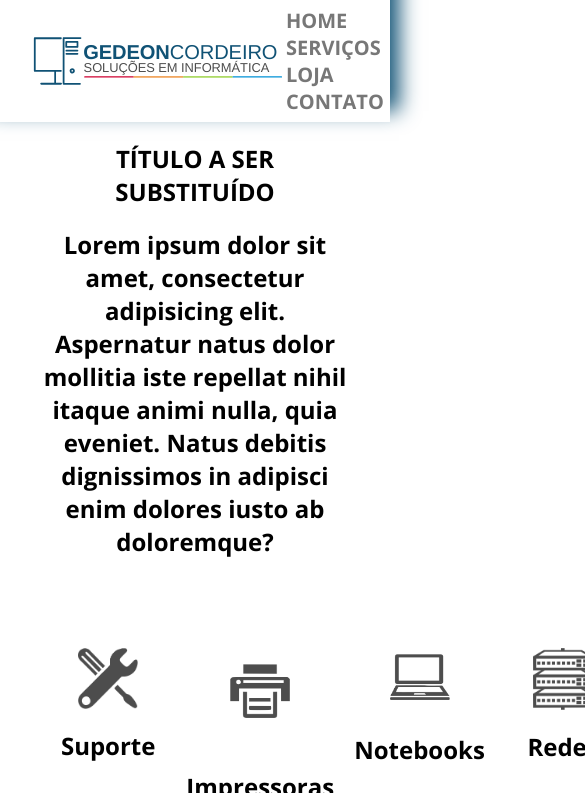
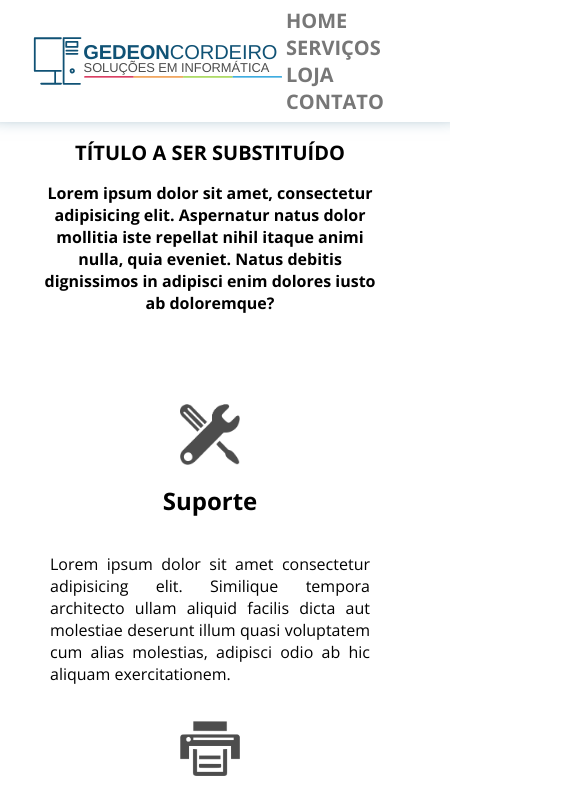
Before and after one commit to gedeoncordeiro/SiteGD, a website: page index.html in a window 390 px wide. Shown: the top 793 px of the page, 585 px wide, since content can reach past the window. Drawn offline with nearby package versions, Linux system fonts and the light colour scheme.

Commit message:
tornando responsivo

```diff
--- a/css/styles.css
+++ b/css/styles.css
@@ -99,3 +99,39 @@ footer div img{
 
 
 /*-------------------Todos os @medias aqui abaixo-------------------*/
+
+@media(max-width: 800px){
+body{
+    width: 100%;
+    margin: 0px;
+
+
+}
+
+#section1 h1{
+    font-size: 20px;
+}
+#section1 h2{
+    font-size: 16px;
+}
+
+#section2{
+    display:flex;
+    flex-direction: column;
+    flex-wrap: wrap;
+}
+section{
+    margin-right: 10px;
+}
+
+header{
+
+    width: 100%;
+
+
+}
+footer{
+    width: 100%;
+
+}
+}
```
